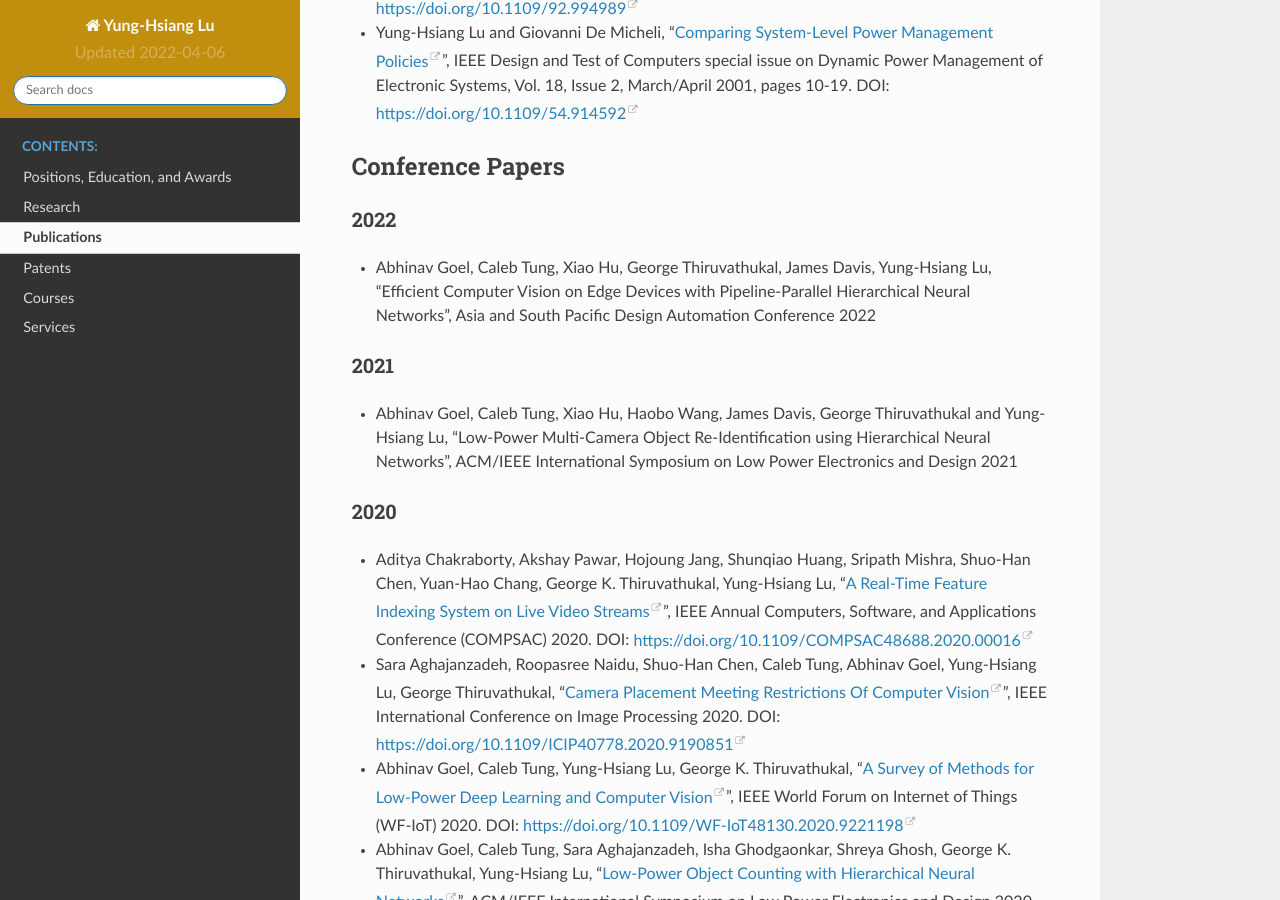
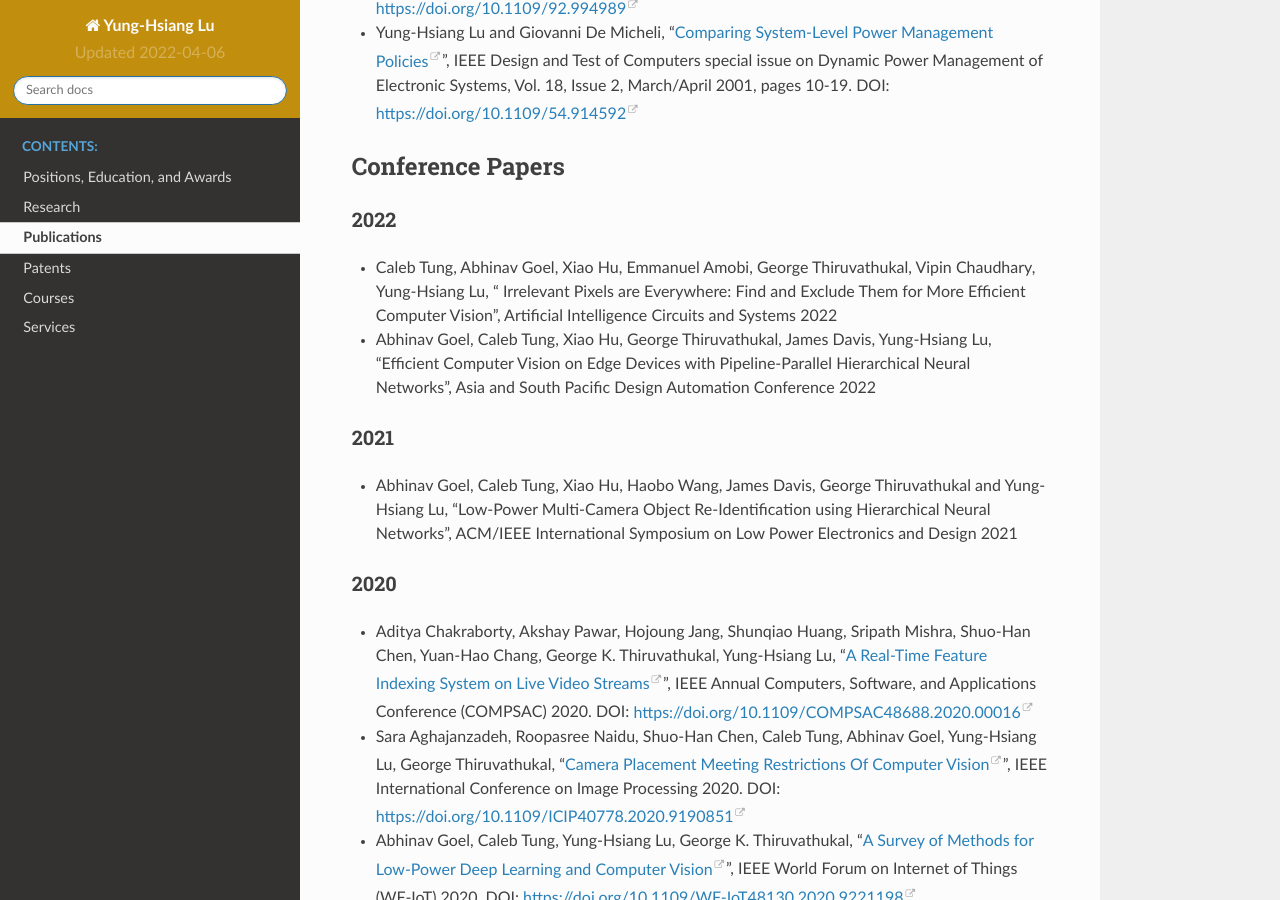
Before and after one commit to luyunghsiang/yhluweb, a Sphinx documentation site: the page built from source/publications.rst, in a window 1280 px wide and 900 px high, scrolled down 4108 px. Built offline with Sphinx 7.4.7 and the Read the Docs theme 2.0.0, drawn with Linux system fonts in a browser that asks for light colours.

Commit message:
add AICAS paper

```diff
--- a/source/publications.rst
+++ b/source/publications.rst
@@ -288,6 +288,11 @@ Conference Papers
 
 2022
 ^^^^
+
+- Caleb Tung, Abhinav Goel, Xiao Hu, Emmanuel Amobi, George
+  Thiruvathukal, Vipin Chaudhary, Yung-Hsiang Lu, " Irrelevant Pixels
+  are Everywhere: Find and Exclude Them for More Efficient Computer
+  Vision", Artificial Intelligence Circuits and Systems 2022
 
 - Abhinav Goel, Caleb Tung, Xiao Hu, George Thiruvathukal, James
   Davis, Yung-Hsiang Lu, "Efficient Computer Vision on Edge Devices
@@ -1236,10 +1241,10 @@ Book
 
 - (Editors) George K. Thiruvathukal, Yung-Hsiang Lu, Jaeyoun Kim,
   Yiran Chen, Bo Chen, "`Low-Power Computer Vision Improve the
-  Efficiency of Artificial Intelligence <Low-Power Computer Vision
-  Improve the Efficiency of Artificial Intelligence>`_", Chapman and
-  Hall/CRC, ISBN 978-0-3677-4470-0, 438 Pages 62 Color and 39 B/W
-  Illustrations, Published February 23, 2022.
+  Efficiency of Artificial Intelligence
+  <https://www.routledge.com/Low-Power-Computer-Vision-Improve-the-Efficiency-of-Artificial-Intelligence/Thiruvathukal-Lu-Kim-Chen-Chen/p/book/9780367744700>`_",
+  Chapman and Hall/CRC, ISBN 978-0-3677-4470-0, 438 Pages 62 Color and
+  39 B/W Illustrations, Published February 23, 2022.
 
 - Yung-Hsiang Lu, "`Intermediate C Programming
   <https://www.routledge.com/Intermediate-C-Programming/Lu/p/book/9781498711630>`_",
```
